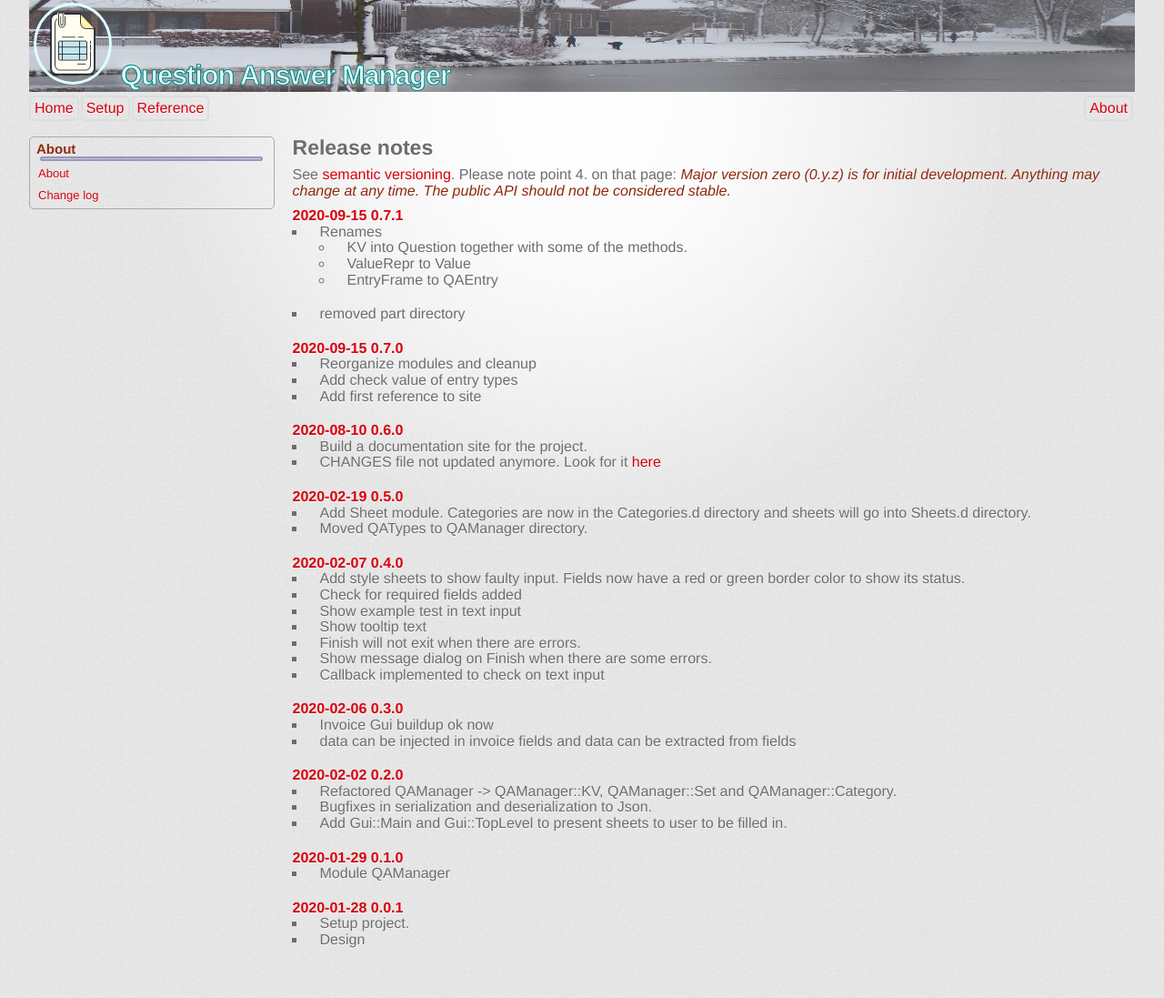
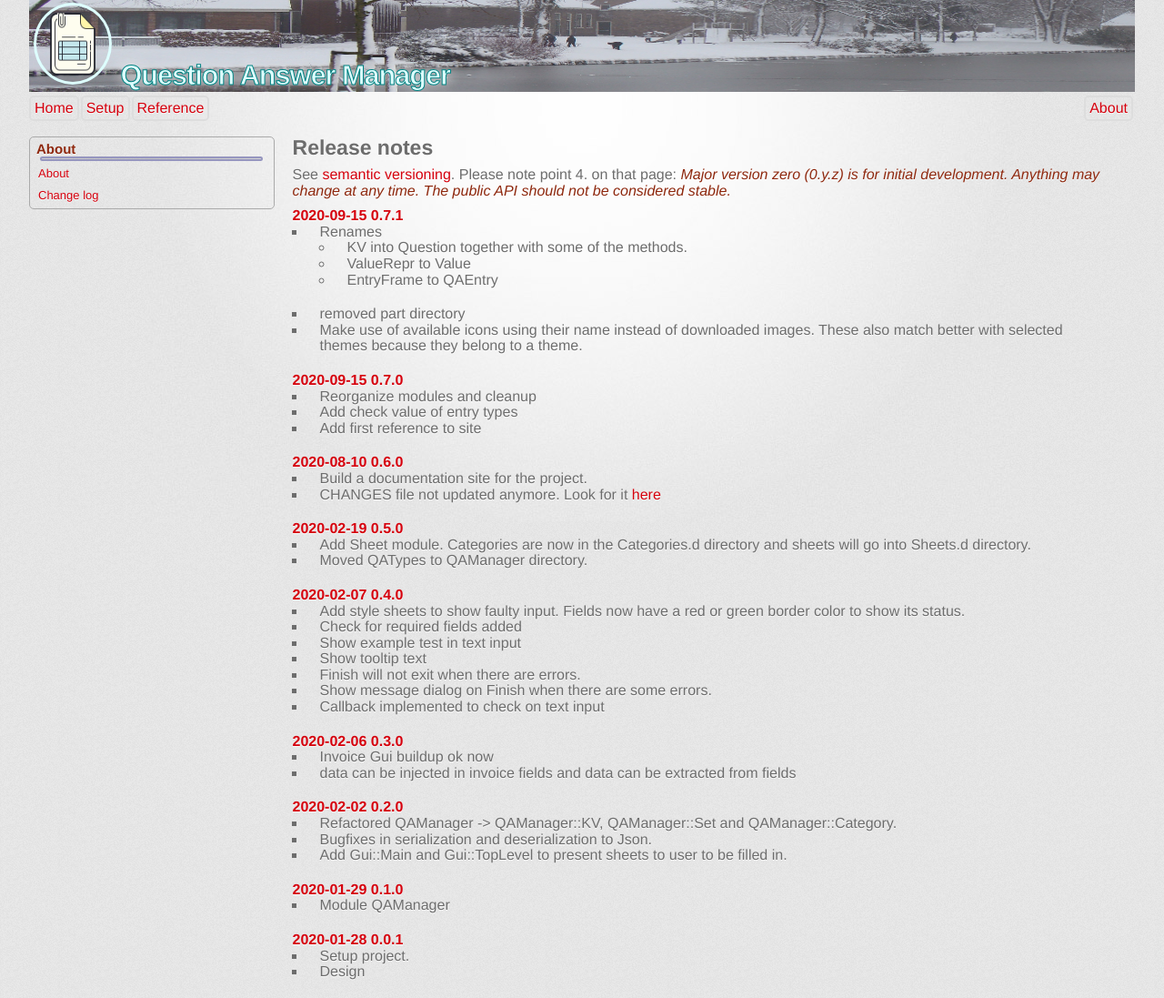
Before and after one commit to MARTIMM/qa-manager, a Jekyll site: the page built from docs/content-docs/about/release-notes.md, in a window 1280 px wide. Shown: the whole page at 91% size. Built offline with Jekyll 4.4.1, drawn with Linux system fonts in a browser that asks for light colours; some web fonts are replaced; before the commit the page ends 1062 px from its top, so only the background shows below that.

Commit message:
Make use of available icons using their name instead of downloaded images.

```diff
--- a/META6.json
+++ b/META6.json
@@ -45,7 +45,6 @@
   "test-depends": [ ],
   "build-depends": [ ],
   "resources": [
-    "QAManager-sheets.cfg", "g-resources/QAManager.gresource",
-    "Add.png", "Delete.png"
+    "QAManager-sheets.cfg", "g-resources/QAManager.gresource"
   ]
 }
--- a/docs/content-docs/about/release-notes.md
+++ b/docs/content-docs/about/release-notes.md
@@ -14,6 +14,7 @@ See [semantic versioning](http://semver.org/). Please note point 4. on that page
     * ValueRepr to Value
     * EntryFrame to QAEntry
   * removed part directory
+  * Make use of available icons using their name instead of downloaded images. These also match better with selected themes because they belong to a theme.
 
 #### 2020-09-15 0.7.0
   * Reorganize modules and cleanup
```
Also changed, not shown: resources/Add.png (deleted), resources/Delete.png (deleted), resources/Folder.png (deleted), 1 other file.
